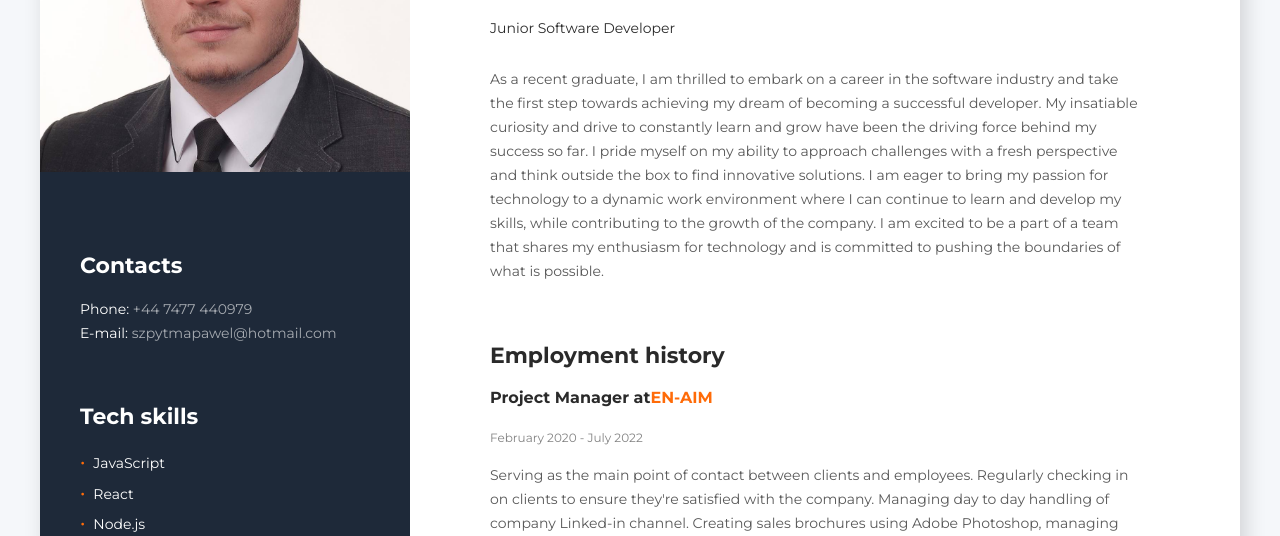
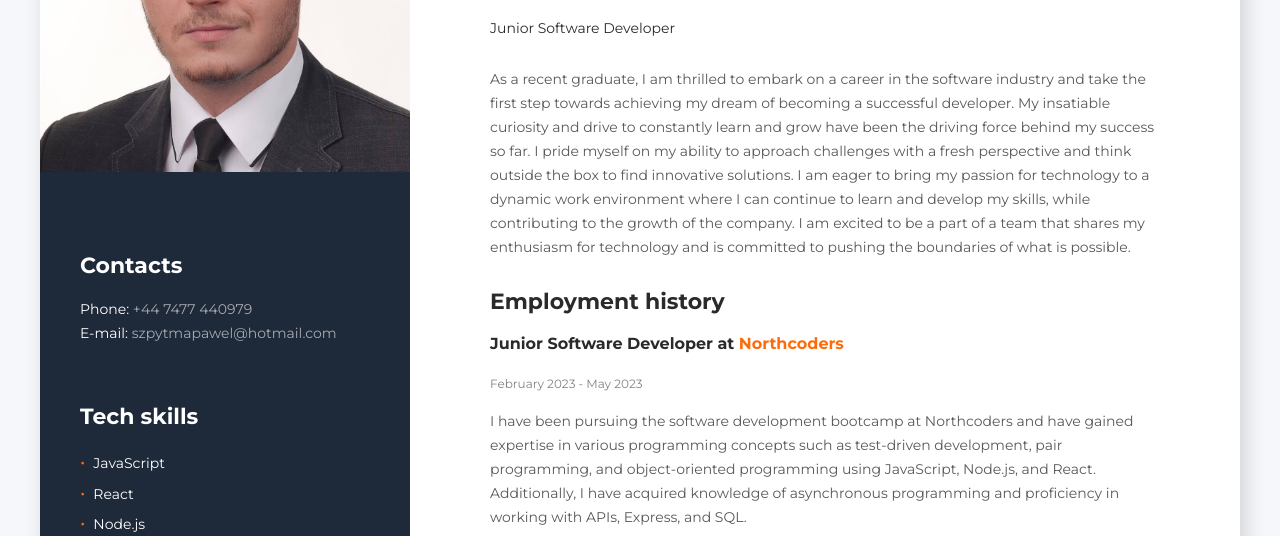
Before and after one commit to Szpytma/pawel-szpytma-cv, a plain HTML site: page pawel-szpytma-cv/index.html in a window 1280 px wide. Shown: the part 236-772 px from the top of the page. Drawn offline with Linux system fonts and the light colour scheme.

Commit message:
updated experience info

```diff
--- a/pawel-szpytma-cv/css/style.css
+++ b/pawel-szpytma-cv/css/style.css
@@ -9,7 +9,6 @@ body {
   width: 1200px;
   margin-left: auto;
   margin-right: auto;
-
   background-color: #fff;
   box-shadow: 5px 9px 20px rgba(0, 0, 0, 0.15);
 }
@@ -18,14 +17,14 @@ body {
 .projects,
 .jobs,
 .education {
-  margin-bottom: 60px;
+  margin-bottom: 30px;
   align-items: center;
 }
 
 .right-side {
   width: 830px;
   padding-left: 80px;
-  padding-right: 100px;
+  padding-right: 75px;
   padding-top: 68px;
   padding-bottom: 68px;
 }
--- a/pawel-szpytma-cv/index.html
+++ b/pawel-szpytma-cv/index.html
@@ -92,7 +92,23 @@
           <h2 class="jobs-title">Employment history</h2>
           <div>
             <h3 class="jobs-occupation">
-              Project Manager at<span class="accent">EN-AIM</span>
+              Junior Software Developer at
+              <span class="accent">Northcoders</span>
+            </h3>
+            <p class="jobs-time">February 2023 - May 2023</p>
+            <p class="experience-item">
+              I have been pursuing the software development bootcamp at
+              Northcoders and have gained expertise in various programming
+              concepts such as test-driven development, pair programming, and
+              object-oriented programming using JavaScript, Node.js, and React.
+              Additionally, I have acquired knowledge of asynchronous
+              programming and proficiency in working with APIs, Express, and
+              SQL.
+            </p>
+          </div>
+          <div>
+            <h3 class="jobs-occupation">
+              Project Manager at <span class="accent">EN-AIM</span>
             </h3>
             <p class="jobs-time">February 2020 - July 2022</p>
             <p class="experience-item">
```
